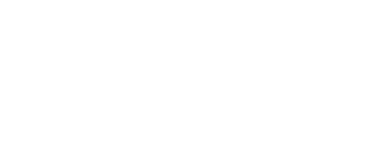
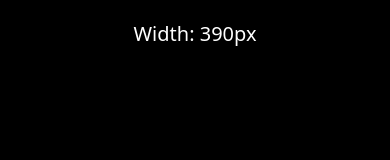
Before and after one commit to igaimerca/tailwind-udemy-course, a plain HTML site: page 11-breakpoints/index.html in a window 390 px wide. Drawn offline with nearby package versions, Linux system fonts and the light colour scheme.

Commit message:
feat: breakpoints

```diff
--- a/11-breakpoints/index.html
+++ b/11-breakpoints/index.html
@@ -8,7 +8,18 @@
     <title>Breakpoints & Media Queries</title>
   </head>
   <!-- Tailwind is mobile-first -->
-  <body></body>
+  <body class="bg-black sm:bg-green-800 md:bg-yellow-500 lg:bg-blue-400 xl:bg-cyan-300 2xl:bg-purple-800">
+    <h1 class="text-white text-xl md:text-3xl lg:text-5xl w-full text-center my-5"></h1>
+    <script>
+        const showBrowserWidth = () => {
+            let width = window.innerWidth;
+            document.querySelector("h1").innerText = `Width: ${width}px`
+        }
+        window.onload = showBrowserWidth
+        window.onresize = showBrowserWidth
+    </script>
+  </body>
+
 </html>
 
 <!-- Breakpoint Classes
```
